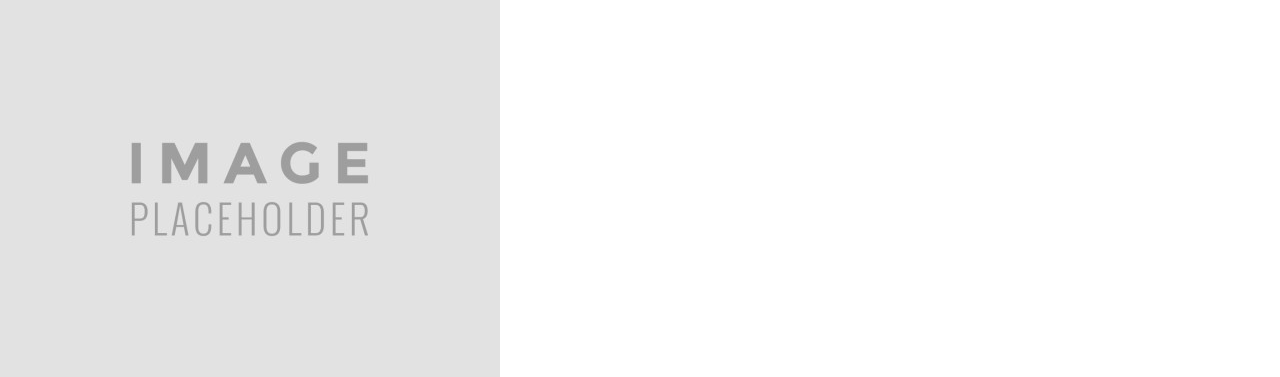
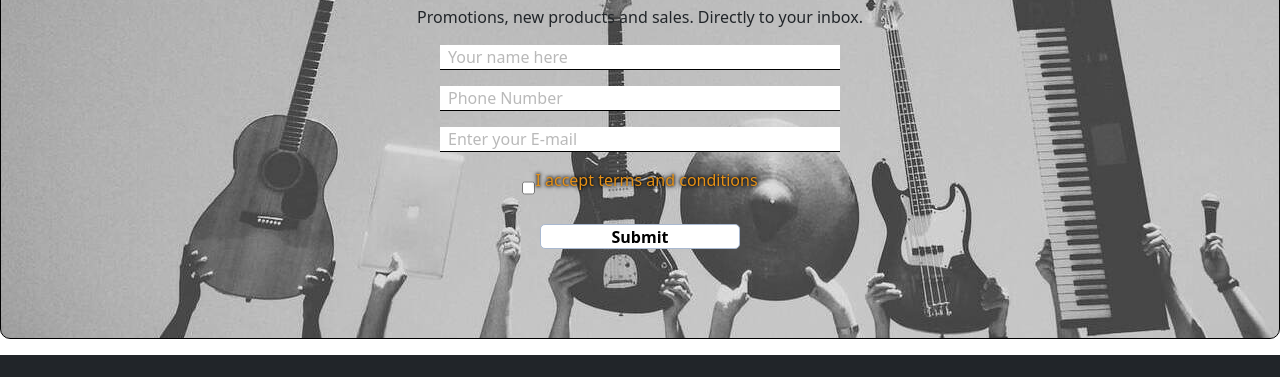
Before and after one commit to simon-sanchez-28/PFSanchez-GuitarHaven, a plain HTML site: page html/contactUs.html in a window 1280 px wide. Shown: the part 347-724 px from the top of the page. Drawn offline with nearby package versions, Linux system fonts and the light colour scheme.

Commit message:
contact us form, meta desc

```diff
--- a/html/contactUs.html
+++ b/html/contactUs.html
@@ -5,8 +5,11 @@
     <link href="https://cdn.jsdelivr.net/npm/bootstrap@5.3.0/dist/css/bootstrap.min.css" rel="stylesheet"
         integrity="sha384-9ndCyUaIbzAi2FUVXJi0CjmCapSmO7SnpJef0486qhLnuZ2cdeRhO02iuK6FUUVM" crossorigin="anonymous">
     <link rel="stylesheet" href="../css/styles.css">
+    <script src="https://kit.fontawesome.com/e10d4fc94f.js" crossorigin="anonymous"></script>
     <meta charset="UTF-8">
     <meta name="viewport" content="width=device-width, initial-scale=1.0">
+    <meta name="description"
+        content="Connect with Guitar Haven's dedicated team through our Contact Us Page. Reach out for inquiries, support, or to embark on your musical journey with expert guidance. We're here to make your experience exceptional.">
     <title>Guitar Haven - Contact</title>
 </head>
 
@@ -33,12 +36,12 @@
             </div>
         </nav>
     </header>
+
     <main>
-        <h1 class="titles">Contact Us</h1>
-        <h2 class="titles">GuitarHaven News</h2>
-        <p>Promotions, new products and sales. Directly to your inbox.</p>
         <div class="contactForm">
-            <img src="../guitarHavenImages/imagePlaceholder.jpg" alt="">
+            <h1 class="titles">Contact Us</h1>
+            <h2 class="titles"><b>GuitarHaven </b>-News</h2>
+            <p>Promotions, new products and sales. Directly to your inbox.</p>
             <form>
                 <input type="text" placeholder="Your name here">
                 <input type="number" placeholder="Phone Number">
--- /dev/null
+++ b/scss/_contactUsForm.scss
@@ -0,0 +1,55 @@
+.contactForm {
+    display: flex;
+    flex-direction: column;
+    align-items: center;
+    justify-content: center;
+    text-align: center;
+    border: 1px solid black;
+    border-radius: 10px;
+    height: 600px;
+    width: 100%;
+    margin: 1rem 0 1rem 0;
+    background-image: url(../guitarHavenImages/formImages/formBackgroundImg.jpg);
+    form {
+        display: flex;
+        flex-direction: column;
+        align-items: center;
+        justify-content: center;
+        text-align: center;
+        width: 400px;
+        input[type="text"],
+        input[type="number"],
+        input[type="email"] {
+            margin-bottom: 1rem;
+            border: none;
+            border-bottom: 1px solid black;
+            width: 100%;
+            &::placeholder {
+                opacity: 0.5;
+                padding-left: 2%;
+            }
+        }
+        .termsAndConditions {
+            display: flex;
+            margin-bottom: 1rem;
+            justify-content: space-around;
+            color: $primary-color;
+            text-shadow: 0 0 3px #000, 0 0 5px #000;
+        }
+        button {
+            font-weight: bold;
+            background-color: white;
+            border: 1px solid $secondary-color;
+            border-radius: 5px;
+            cursor: pointer;
+            height: 25px;
+            width: 50%;
+            text-align: center;
+            transition: background-color 0.5s ease-out;
+            &:hover {
+                background-color: $primary-color;
+                border: 1px solid black;
+            }
+        }
+    }
+}
--- a/scss/_ourProductLayout.scss
+++ b/scss/_ourProductLayout.scss
@@ -15,9 +15,10 @@ main {
         max-width: 100%;
         height: auto;
         transition: all 0.5s;
+        border-radius: 10px;
 
         &:hover {
-            transform: scaleY(1.05);
+            transform: scaleY(1.02);
         }
       }
 
--- a/scss/styles.scss
+++ b/scss/styles.scss
@@ -1,11 +1,4 @@
-@import 'variables';
-@import 'header';
-@import 'footer';
-@import 'products';
-@import 'materials';
-@import 'iframe';
-@import 'ourProductLayout';
-@import 'aboutUsLayout';
+@import 'variables', 'header', 'footer', 'products', 'materials', 'iframe', 'ourProductLayout', 'aboutUsLayout', 'contactUsForm';
 
 // Globales
 * {
@@ -35,6 +28,7 @@ h3 {
 
 b {
     color: #E79115;
+    text-shadow: 0 0 3px #000, 0 0 5px #000;
 }
 
 .titles {
@@ -43,3 +37,7 @@ b {
     justify-content: center;
     padding: 1rem 0;
 }
+
+.placeholder {
+    margin-left: 1rem;
+}
```
Also changed, not shown: html/aboutUs.html (+2 -0 lines), html/ourProduct.html (+2 -0 lines), html/ourWork.html (+2 -0 lines), index.html (+2 -0 lines), css/styles.css, guitarHavenImages/formImages/formBackgroundImg.jpg (added), 1 other file.
